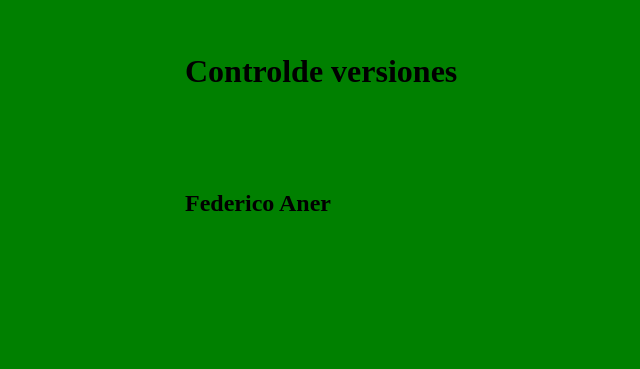
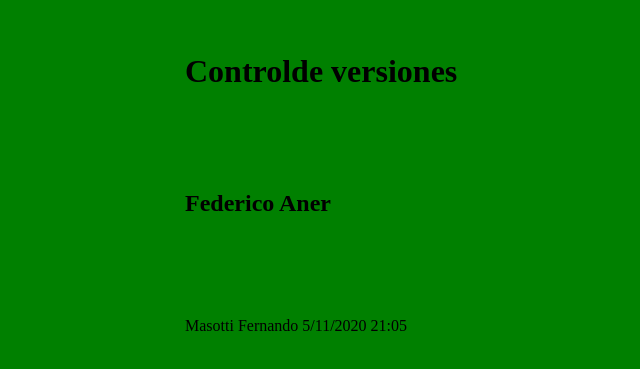
Before and after one commit to christianthomas66/TP_SO_I4_115, a plain HTML site: page index.html in a window 1280 px wide. Shown: the part 147-516 px from the top of the page, without its empty margins (115-755 px from the left). Drawn offline with Linux system fonts and the light colour scheme.

Commit message:
Punto 21 ALFA

```diff
--- a/index.html
+++ b/index.html
@@ -9,5 +9,6 @@
 <body>
     <h1>Controlde versiones</h1>
     <h2>Federico Aner</h2>
+    <p>Masotti Fernando 5/11/2020 21:05</p>
 </body>
 </html>
```
